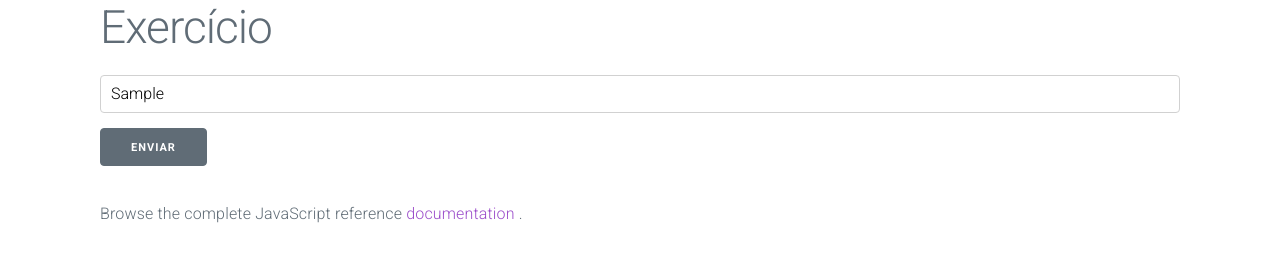
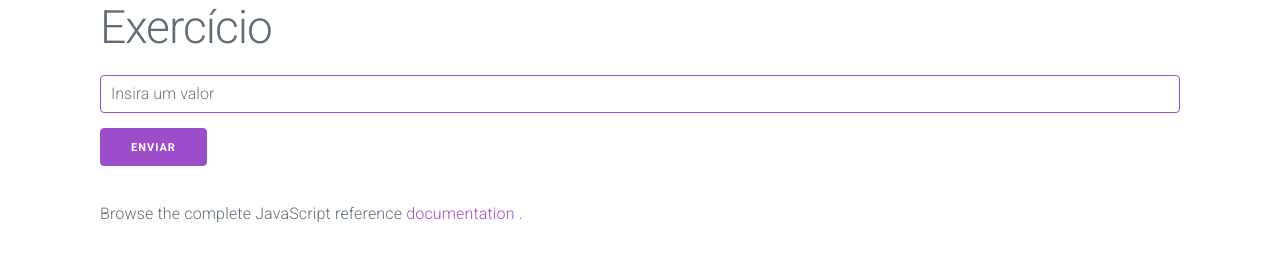
Before and after one commit to JoaoGOFernandes/M04-Javascript_Browser_API, a plain HTML site: page Exercicios/exercicio-05/index.html in a window 1280 px wide. Both pictures are taken after typing "Sample" into the empty fields and a click on the button "ENVIAR". Drawn offline with nearby package versions, Linux system fonts and the light colour scheme; files that its build step writes are made by us from their sources.

Commit message:
review and study of methods

```diff
--- a/Exercicios/exercicio-05/app.js
+++ b/Exercicios/exercicio-05/app.js
@@ -75,16 +75,21 @@ const form = document.querySelector('form')
 form.addEventListener('submit', event => {
     event.preventDefault()
 
-    const inputValue = form.input.value
+    const input = event.target.input
     const inputRegex = /^.{7,}$/
 
-    const isAMatchInput = inputRegex.test(inputValue)
+    const isAMatchInput = inputRegex.test(input.value)
 
     if(isAMatchInput) {
       console.log("O valor inserido no input é válido =)");
-    }else {
-      console.log("Valor inválido =(");
+      input.value = ""
+      input.focus()
+      return
     }
+
+    console.log("Valor inválido =(");
+    input.value = ""
+    input.focus()
   })
 
 
--- a/Exercicios/exercicio-05/index.html
+++ b/Exercicios/exercicio-05/index.html
@@ -13,7 +13,7 @@
     <h1>Exercício</h1>
 
     <form>
-      <input type="text" id="input" placeholder="Insira um valor" autofocus>
+      <input type="text" id="input" placeholder="Insira um valor">
       <button>Enviar</button>
     </form>
 
--- a/Exercicios/exercicio-06/app.js
+++ b/Exercicios/exercicio-06/app.js
@@ -22,6 +22,7 @@
  const forms = document.querySelector('form')
  const inputUsername = document.querySelector('#username')
  const button = document.querySelector('.button')
+
  const paragraphUsernameFeedback = document.createElement('p')
  const paragraphSubmitFeedback = document.createElement('p')
 
```
